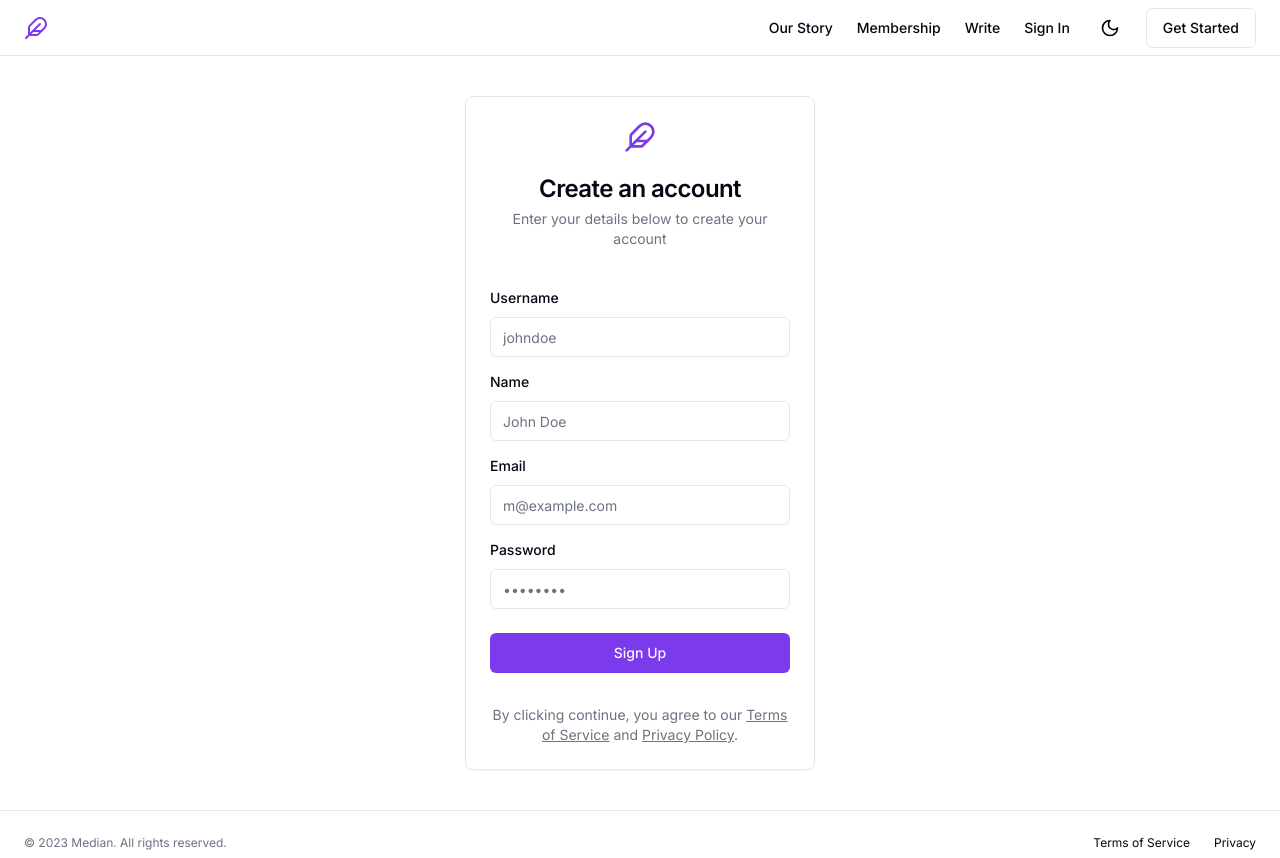
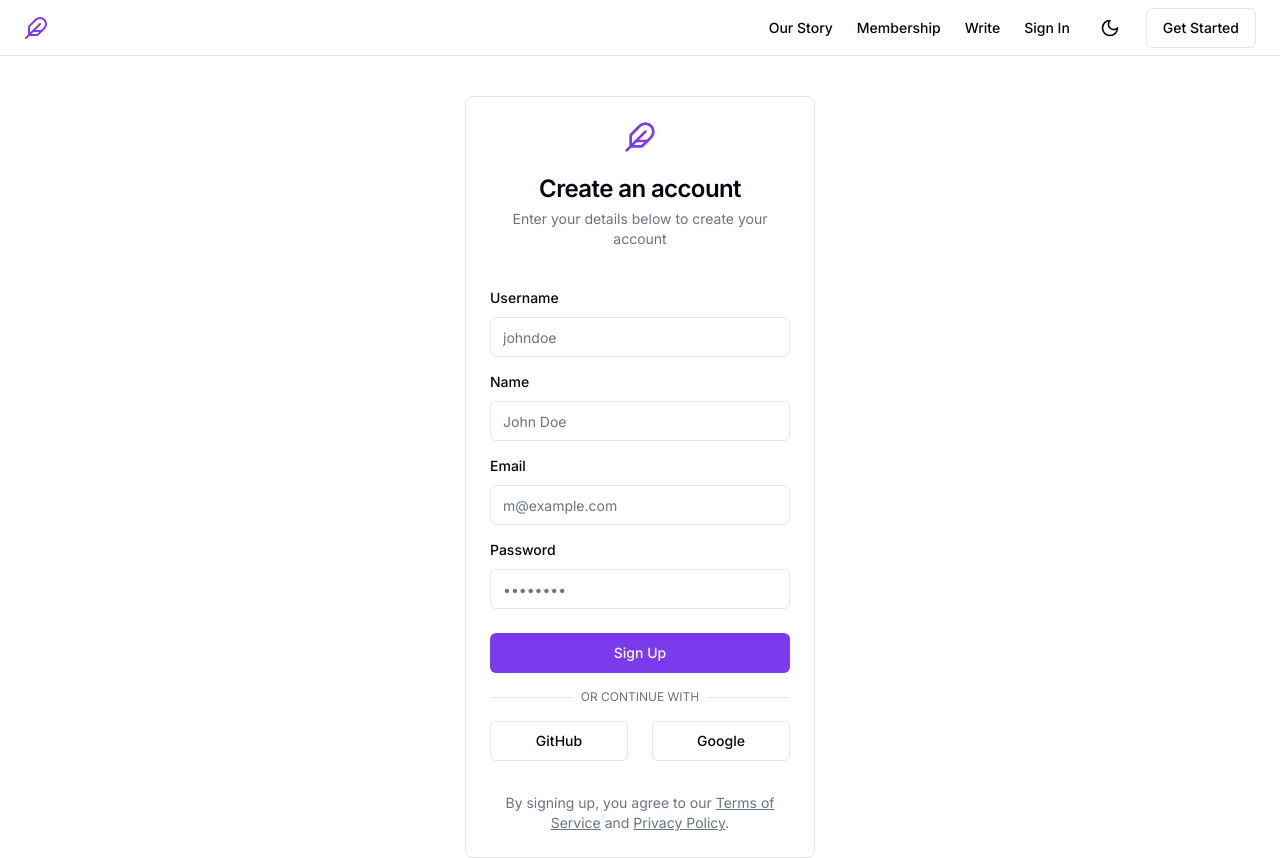
Before and after one commit to Ziad-I/Median, a Next.js app in the folder frontend/: page /signup in a window 1280 px wide. Shown: the top 858 px of the page. Built offline with nearby package versions, Linux system fonts and the light colour scheme.

Commit message:
add signup with google and github options

```diff
--- a/frontend/src/app/signup/page.tsx
+++ b/frontend/src/app/signup/page.tsx
@@ -155,10 +155,30 @@ export default function SignUp() {
               </Button>
             </form>
           </Form>
+          <div className="relative">
+            <div className="absolute inset-0 flex items-center">
+              <span className="w-full border-t" />
+            </div>
+            <div className="relative flex justify-center text-xs uppercase">
+              <span className="bg-background px-2 text-muted-foreground">
+                Or continue with
+              </span>
+            </div>
+          </div>
+          <div className="grid grid-cols-2 gap-6">
+            <Button variant="outline">
+              {/* <Icons.gitHub className="mr-2 h-4 w-4" /> */}
+              GitHub
+            </Button>
+            <Button variant="outline">
+              {/* <Icons.google className="mr-2 h-4 w-4" /> */}
+              Google
+            </Button>
+          </div>
         </CardContent>
         <CardFooter className="flex flex-col">
           <div className="text-sm text-muted-foreground text-center mt-2">
-            By clicking continue, you agree to our{" "}
+            By signing up, you agree to our{" "}
             <Link href="/terms" className="underline hover:text-primary">
               Terms of Service
             </Link>{" "}
```
